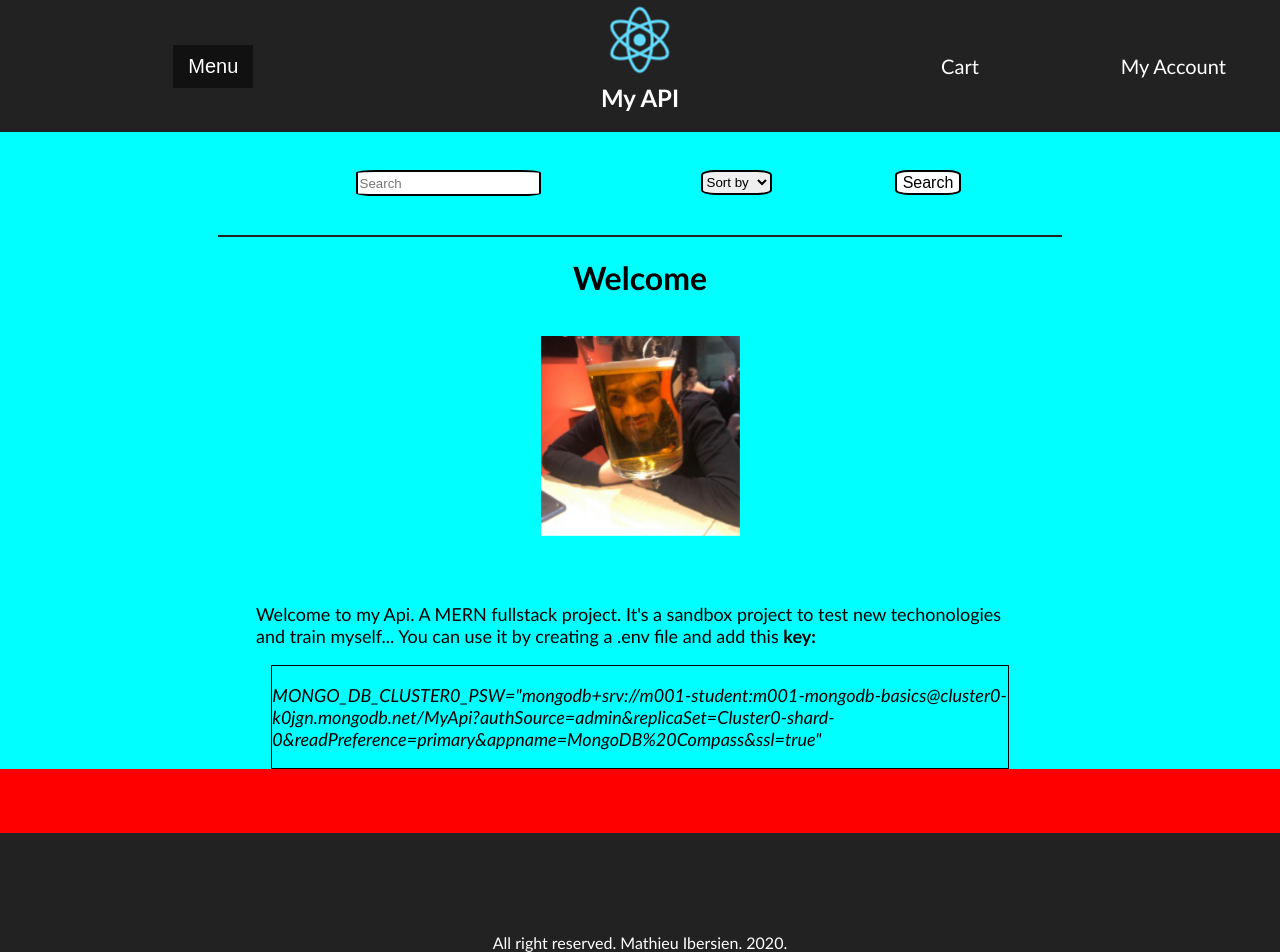
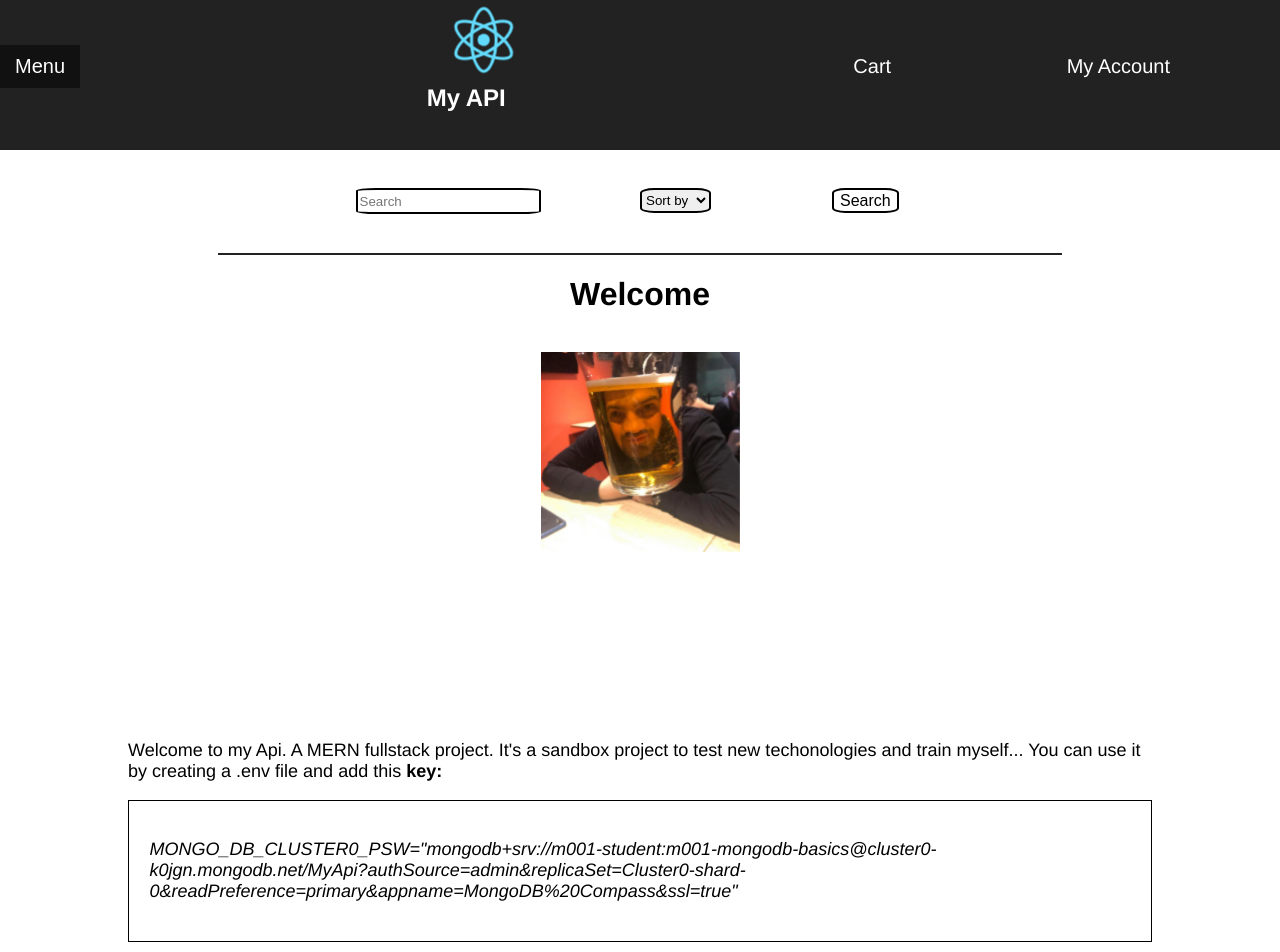
Before and after one commit to skrollu/MERN_FullStack, a React (Create React App) app in the folder client/: page / in a window 1280 px wide. Shown: the top 952 px of the page. Built offline with nearby package versions, Linux system fonts and the light colour scheme.

Commit message:
le footer est enfin à sa place il fallait mettre #root height à 100%, body à 100 vh = 100 * 1/100 haut de l'écran et wrapper de l'app à height 100%

```diff
--- a/client/public/index.html
+++ b/client/public/index.html
@@ -27,7 +27,7 @@
     <noscript>
       You need to enable JavaScript to run this app.
     </noscript>
-    <div id="root"></div>
+    <div id="root" class="root"></div>
     <!--
       This HTML file is a template.
       If you open it directly in the browser, you will see an empty page.
--- a/client/src/components/App.js
+++ b/client/src/components/App.js
@@ -2,6 +2,7 @@ import React, { Component } from 'react';
 //import photoDeProfil from './img/FacebookPhotoDeProfil.jpg'
 //import logoStarWars from './img/starWarsSpin.gif';
 import styles from '../css/App.module.css';
+//import '../css/index.css';
 import { Provider } from 'react-redux';
 import { BrowserRouter as Router, Route, Switch} from 'react-router-dom';
 import store from '../store';
@@ -47,10 +48,10 @@ class App extends Component {
     }
 
     return (
-      <div className={styles.grid_container}>
+      <div className={styles.wrapper}>
         <Provider store={store}>
           <Router>
-            <div className={styles.app}>
+
               <div className={styles.appHeader}>
                 <header id="headerApp">
                   <Header openHandler={() => this.openHandler()}/>
@@ -82,7 +83,6 @@ class App extends Component {
                 </footer>
               </div>
 
-            </div>
           </Router>
         </Provider>
       </div>
--- a/client/src/css/App.module.css
+++ b/client/src/css/App.module.css
@@ -1,9 +1,12 @@
-.grid_container{
+.wrapper{
   display: grid;
-  grid-template-areas: "header" "main" "footer";
+  grid-template-areas:
+  "header"
+  "main"
+  "footer";
   grid-template-columns: 1fr;
-  grid-template-rows: 1fr 1fr 1fr;
-
+  grid-template-rows: 15rem 1fr 5rem;
+  height: 100%;
 }
 
 .app {
@@ -18,14 +21,15 @@
 
 .main {
   grid-area: main;
-
-  background-color: aqua;
 }
 
 .footer {
   grid-area: footer;
+  background-color: #222;
   color: white;
-  padding-top: 100px;
-  height: 100px;
-  background-color: #222;
+  text-align: center;
 }
+
+footer {
+  padding-top: 2%;
+}
--- a/client/src/css/index.css
+++ b/client/src/css/index.css
@@ -1,9 +1,14 @@
-html {
-  font-family: 'Calibri';
+html{
+  font-size: 62.5%; /* 16px * 62.5 = 10px = 1rem*/;
   box-sizing: border-box;
 }
 
 body {
+  font: 1.6rem Helvetica;
   margin: 0;
-  background-color: red;
+  height: 100vh;
 }
+
+#root{
+  height: 100%;
+}
--- a/client/src/css/movies/moviesGrid.module.css
+++ b/client/src/css/movies/moviesGrid.module.css
@@ -3,8 +3,8 @@
 }
 
 .grid {
-    margin: 2% 5%;
-    display: grid;
-    grid-template-columns: repeat(4, 1fr);
-    gap: 1rem;
+  padding: 2% 5%;
+  display: grid;
+  grid-template-columns: repeat(4, 1fr);
+  gap: 1rem;
 }
--- a/client/src/css/welcome.module.css
+++ b/client/src/css/welcome.module.css
@@ -1,5 +1,4 @@
 .container {
-    margin: auto;
   text-align: center;
 }
 
@@ -9,7 +8,7 @@
 }
 
 .description {
-  margin: 5% 20%;
+  padding: 10%;
   text-align: center;
   justify-content: center;
 }
@@ -17,7 +16,7 @@
 .key {
   border-style: solid;
   border-width: 1px;
-    margin: 2% 2%;
+  padding: 2%;
 }
 
 .image_container {
```
Lines whose indentation alone changed are shown as unchanged.
